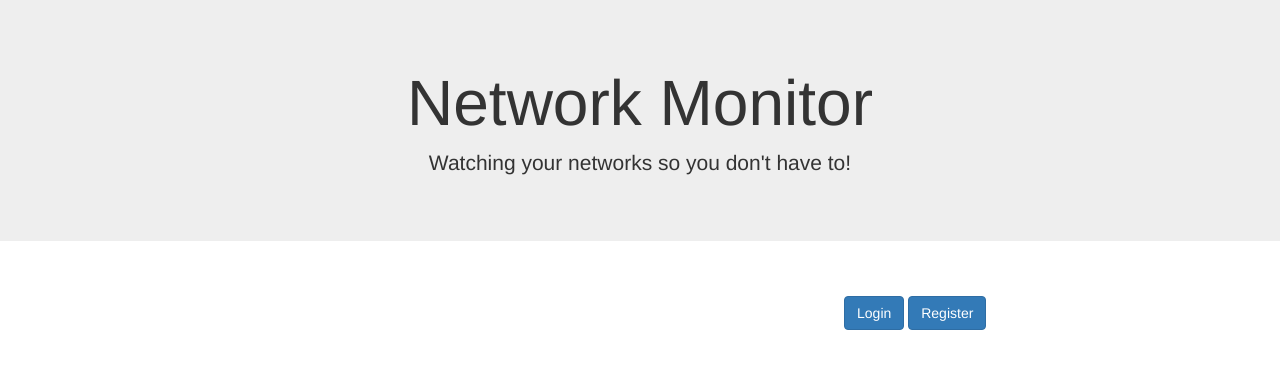
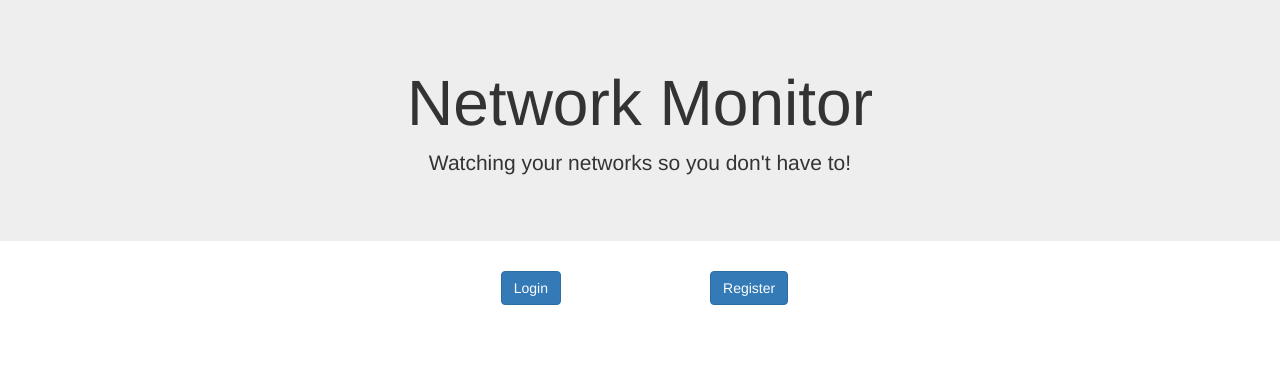
Before and after one commit to liatrio/network-monitor, a Flask app: page / in a window 1280 px wide. Shown: the top 369 px of the page. Run offline with Flask 2, Linux system fonts and the light colour scheme; some libraries are stand-ins or nearby versions.

Commit message:
fixed landin gpage buttons

```diff
--- a/NetworkMonitor/templates/index.html
+++ b/NetworkMonitor/templates/index.html
@@ -19,11 +19,10 @@
           <button class="btn btn-primary" type="submit">Logout</button>
       </form>
     {% else %}
-    <div style="padding-left: 43%; padding-top: 2%;">
-        <a href="/login" class="btn btn-primary" role="button">Login</a>
-        <a href="/register" class="btn btn-primary" role="button">Register</a>
-      </div>
-    <div>
+    <div class="row text-center">
+      <div class="col-sm-2 col-sm-offset-4 col-xs-6"><a class="btn btn-primary btn" href="/login">Login</a></div>
+      <div class="col-sm-2 col-xs-6"><a class="btn btn-primary btn" href="/register">Register</a></div>
+    </div>
     {% endif %}
   </center>
 </body>
--- a/NetworkMonitor/templates/profile.html
+++ b/NetworkMonitor/templates/profile.html
@@ -3,7 +3,6 @@
 {% block content %}
   <div class="container">
     <h2>Overview for {{ session['userid'] }}</h2>
-
     <h3>Hosts</h3>
     <ul>
     {% for network in user['networks'] %}
```
